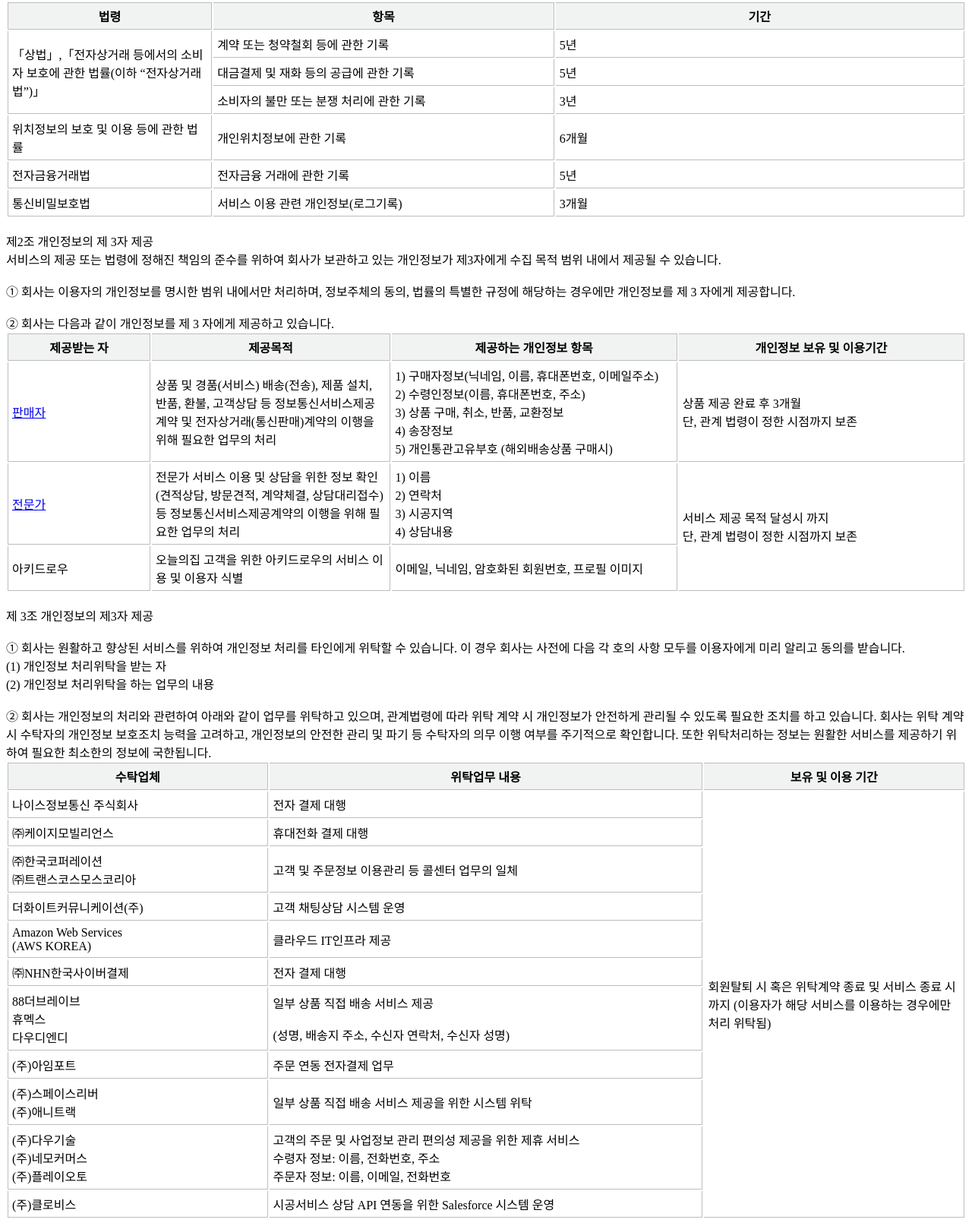
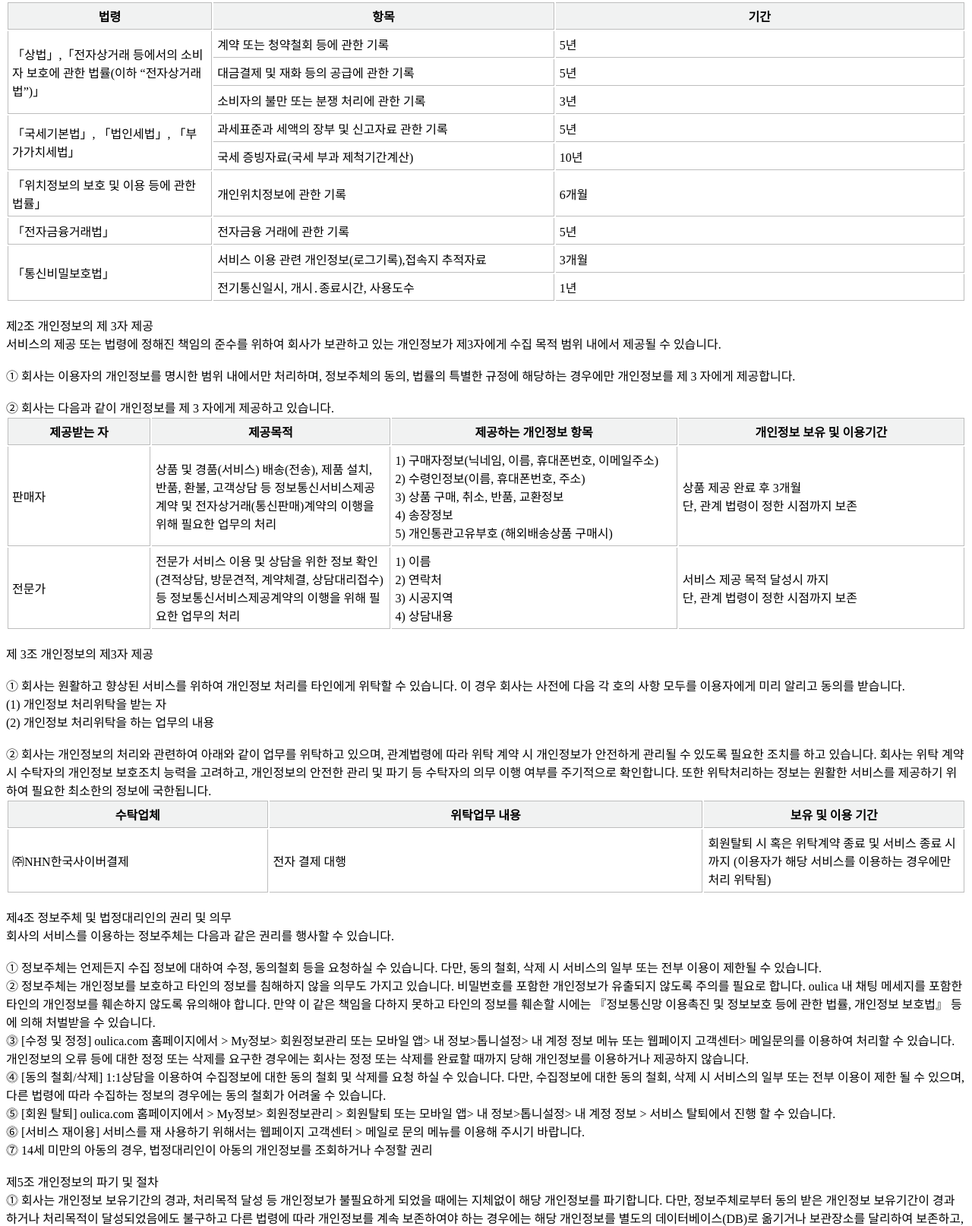
Before and after one commit to BM-Jake/oulica_privacypolicy.github.io, a plain HTML site: page index.html in a window 1280 px wide. Shown: the part 1583-3197 px from the top of the page at 76% size. Drawn offline with Linux system fonts and the light colour scheme.

Commit message:
Update index.html

```diff
--- a/index.html
+++ b/index.html
@@ -162,19 +162,32 @@
     <td>3년</td>
   </tr>
   <tr>
-    <td class="start">위치정보의 보호 및 이용 등에 관한 법률</td>
+    <td class="start" rowspan="2">「국세기본법」, 「법인세법」, 「부가가치세법」</td>
+    <td>과세표준과 세액의 장부 및 신고자료 관한 기록 </td>
+    <td>5년</td>
+  </tr>
+  <tr>
+    <td>국세 증빙자료(국세 부과 제척기간계산)</td>
+    <td>10년</td>
+  </tr>
+  <tr>
+    <td class="start">「위치정보의 보호 및 이용 등에 관한 법률」</td>
     <td>개인위치정보에 관한 기록</td>
     <td>6개월</td>
   </tr>
   <tr>
-    <td class="start">전자금융거래법</td>
+    <td class="start">「전자금융거래법」</td>
     <td>전자금융 거래에 관한 기록</td>
     <td>5년</td>
   </tr>
   <tr>
-    <td class="start">통신비밀보호법</td>
-    <td>서비스 이용 관련 개인정보(로그기록)</td>
+    <td class="start" rowspan="2">「통신비밀보호법」</td>
+    <td>서비스 이용 관련 개인정보(로그기록),접속지 추적자료</td>
     <td>3개월</td>
+  </tr>
+  <tr>
+    <td>전기통신일시, 개시․종료시간, 사용도수</td>
+    <td>1년</td>
   </tr>
   </tbody>
 </table>
@@ -196,21 +209,16 @@
   </thead>
   <tbody>
   <tr>
-    <td class="start"><u><a target="_blank" href="/sellers">판매자</a></u></td>
+    <td class="start">판매자</td>
     <td>상품 및 경품(서비스) 배송(전송), 제품 설치, 반품, 환불, 고객상담 등 정보통신서비스제공계약 및 전자상거래(통신판매)계약의 이행을 위해 필요한 업무의 처리</td>
     <td>1) 구매자정보(닉네임, 이름, 휴대폰번호, 이메일주소)<br>2) 수령인정보(이름, 휴대폰번호, 주소)<br>3) 상품 구매, 취소, 반품, 교환정보<br>4) 송장정보<br>5) 개인통관고유부호 (해외배송상품 구매시)</td>
     <td>상품 제공 완료 후 3개월<br>단, 관계 법령이 정한 시점까지 보존</td>
   </tr>
   <tr>
-    <td class="start"><u><a target="_blank" href="/info/expert_users">전문가</a></u></td>
+    <td class="start">전문가</td>
     <td>전문가 서비스 이용 및 상담을 위한 정보 확인 (견적상담, 방문견적, 계약체결, 상담대리접수) 등 정보통신서비스제공계약의 이행을 위해 필요한 업무의 처리</td>
     <td>1) 이름<br>2) 연락처<br>3) 시공지역<br>4) 상담내용</td>
-    <td rowspan="2">서비스 제공 목적 달성시 까지<br>단, 관계 법령이 정한 시점까지 보존</td>
-  </tr>
-  <tr>
-    <td class="start">아키드로우</td>
-    <td>오늘의집 고객을 위한 아키드로우의 서비스 이용 및 이용자 식별</td>
-    <td>이메일, 닉네임, 암호화된 회원번호,  프로필 이미지</td>
+    <td>서비스 제공 목적 달성시 까지<br>단, 관계 법령이 정한 시점까지 보존</td>
   </tr>
   </tbody>
 </table>
@@ -232,50 +240,9 @@
   </thead>
   <tbody>
   <tr>
-    <td class="start">나이스정보통신 주식회사</td>
-    <td>전자 결제 대행</td>
-    <td rowspan="11">
-      회원탈퇴 시 혹은 위탁계약 종료 및 서비스 종료 시까지 (이용자가 해당 서비스를 이용하는 경우에만 처리 위탁됨)
-    </td>
-  </tr>
-  <tr>
-    <td class="start">㈜케이지모빌리언스</td>
-    <td>휴대전화 결제 대행</td>
-  </tr>
-  <tr>
-    <td class="start">㈜한국코퍼레이션<br>㈜트랜스코스모스코리아</td>
-    <td>고객 및 주문정보 이용관리 등 콜센터 업무의 일체</td>
-  </tr>
-  <tr>
-    <td class="start">더화이트커뮤니케이션(주)</td>
-    <td>고객 채팅상담 시스템 운영</td>
-  <tr>
-    <td class="start">Amazon Web Services<br>(AWS KOREA)</td>
-    <td>클라우드 IT인프라 제공</td>
-  </tr>
-  <tr>
     <td class="start">㈜NHN한국사이버결제</td>
     <td>전자 결제 대행</td>
-  </tr>
-  <tr>
-    <td class="start">88더브레이브<br>휴멕스<br>다우디엔디</td>
-    <td>일부 상품 직접 배송 서비스 제공<br><br>(성명, 배송지 주소, 수신자 연락처, 수신자 성명)</td>
-  </tr>
-  <tr>
-    <td class="start">(주)아임포트</td>
-    <td>주문 연동 전자결제 업무</td>
-  </tr>
-  <tr>
-    <td class="start">(주)스페이스리버<br>(주)애니트랙</td>
-    <td>일부 상품 직접 배송 서비스 제공을 위한 시스템 위탁</td>
-  </tr>
-  <tr>
-    <td class="start">(주)다우기술<br>(주)네모커머스<br>(주)플레이오토</td>
-    <td>고객의 주문 및 사업정보 관리 편의성 제공을 위한 제휴 서비스<br>수령자 정보: 이름, 전화번호, 주소<br>주문자 정보: 이름, 이메일, 전화번호</td>
-  </tr>
-  <tr>
-    <td class="start">(주)클로비스</td>
-    <td>시공서비스 상담 API 연동을 위한 Salesforce 시스템 운영</td>
+    <td>회원탈퇴 시 혹은 위탁계약 종료 및 서비스 종료 시까지 (이용자가 해당 서비스를 이용하는 경우에만 처리 위탁됨)</td>
   </tr>
   </tbody>
 </table>
```
